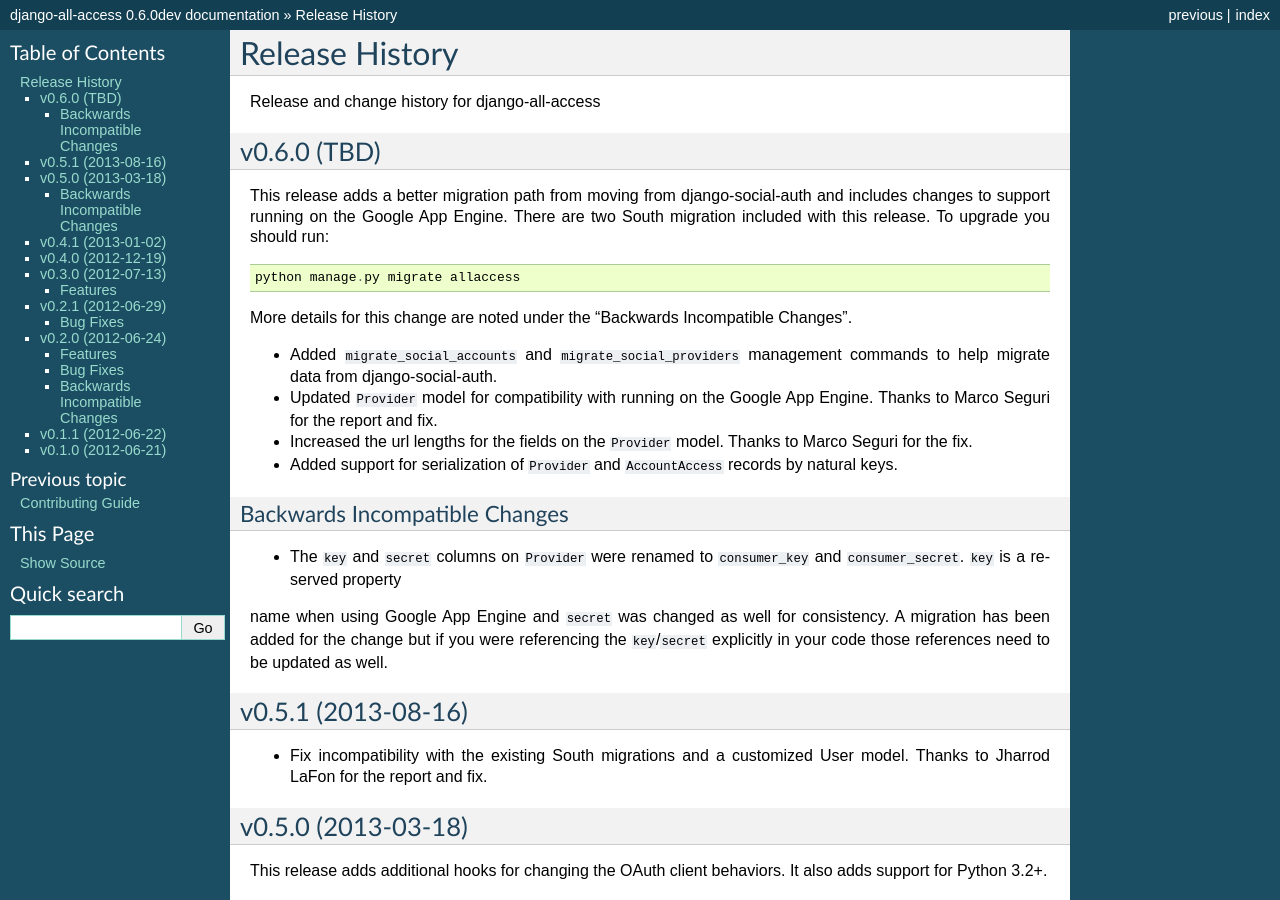
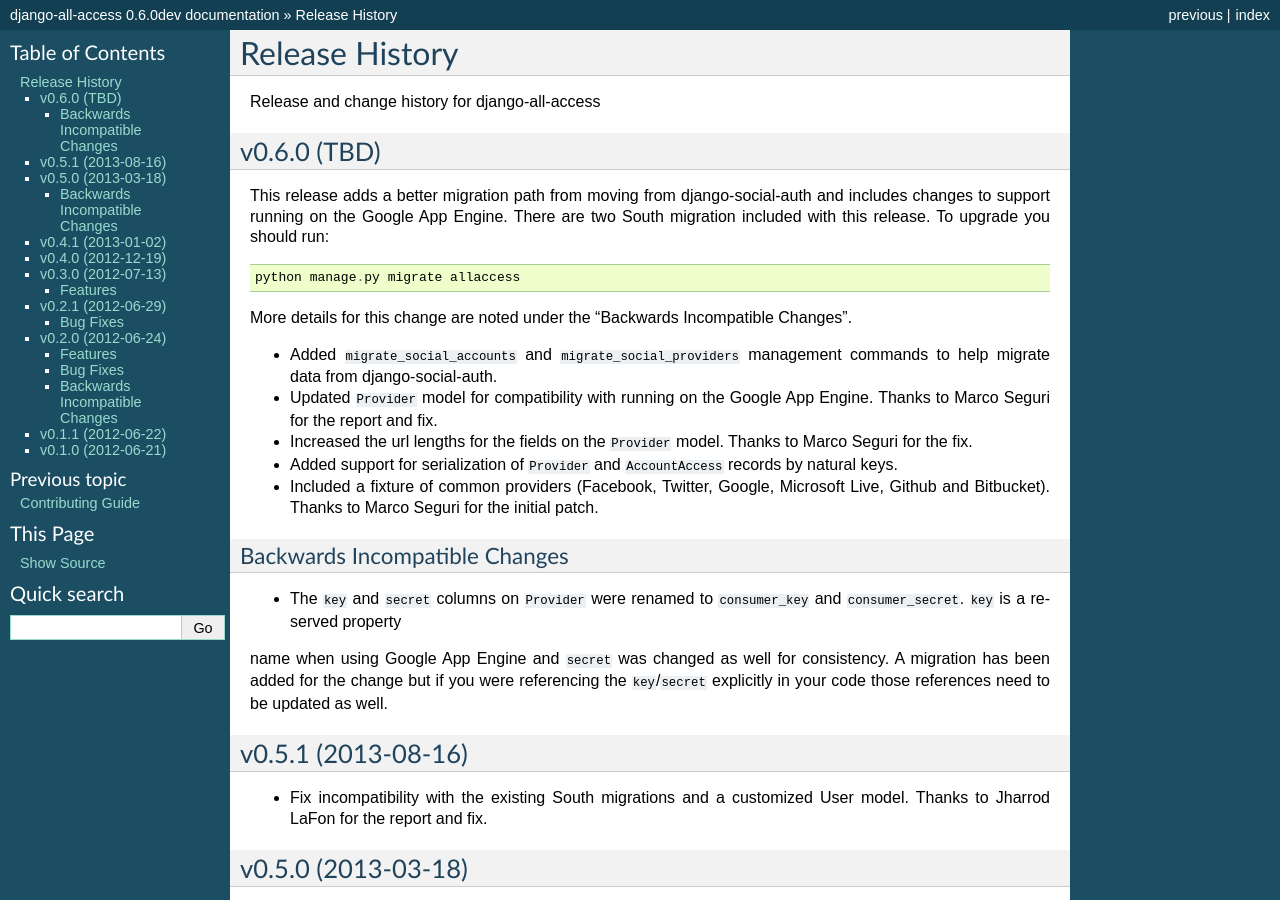
Before and after one commit to mlavin/django-all-access, a Sphinx documentation site: the page built from docs/releases.rst, in a window 1280 px wide and 900 px high. Built offline with Sphinx 7.4.7, drawn with Linux system fonts in a browser that asks for light colours.

Commit message:
Convert fixture to JSON since not everyone uses YAML. Include Github and Bitbucket as common providers. Remove PK references.

```diff
--- a/docs/releases.rst
+++ b/docs/releases.rst
@@ -18,6 +18,7 @@
 - Updated ``Provider`` model for compatibility with running on the Google App Engine. Thanks to Marco Seguri for the report and fix.
 - Increased the url lengths for the fields on the ``Provider`` model. Thanks to Marco Seguri for the fix.
 - Added support for serialization of ``Provider`` and ``AccountAccess`` records by natural keys.
+- Included a fixture of common providers (Facebook, Twitter, Google, Microsoft Live, Github and Bitbucket). Thanks to Marco Seguri for the initial patch.
 
 
 Backwards Incompatible Changes
```
Also changed, not shown: 2 other files.
